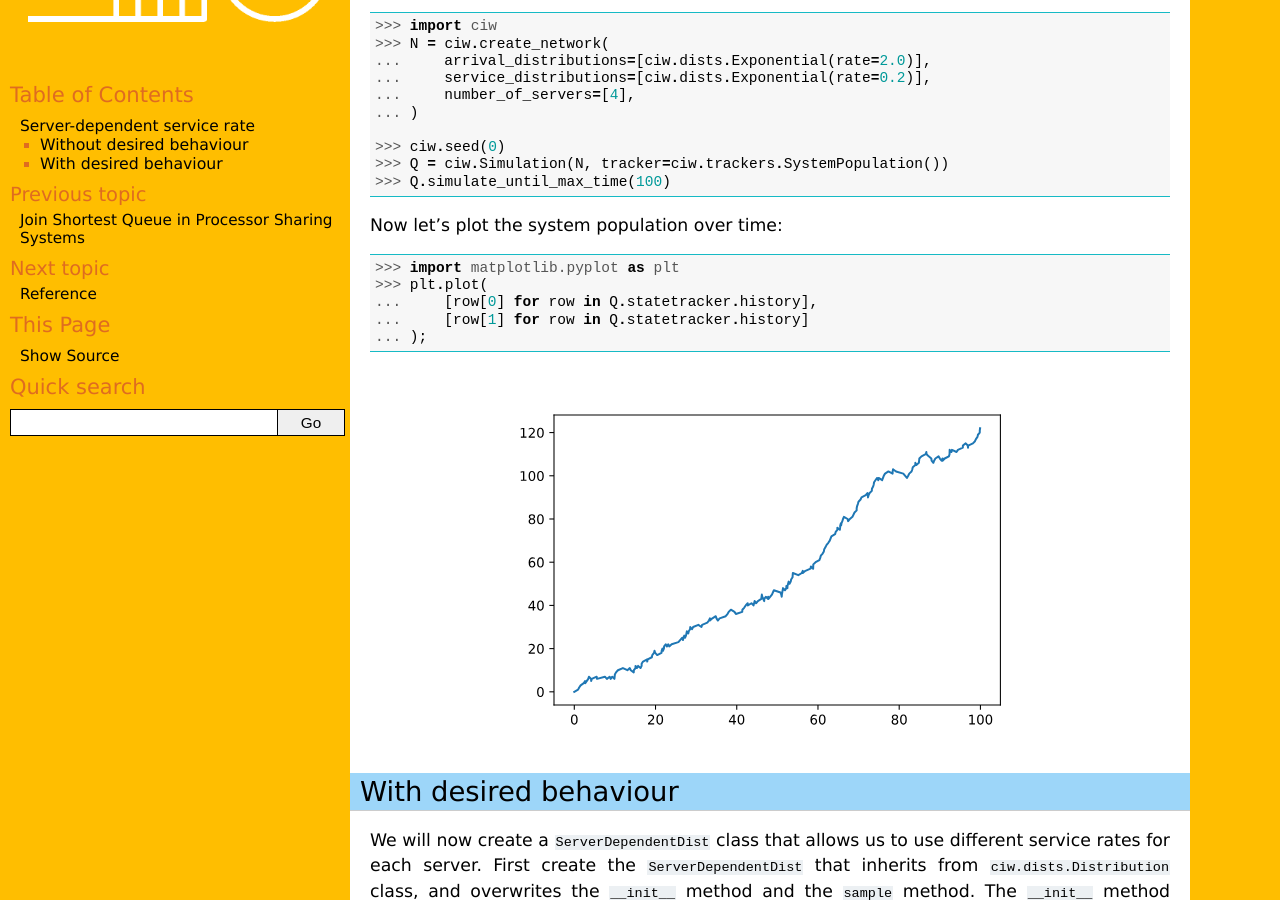
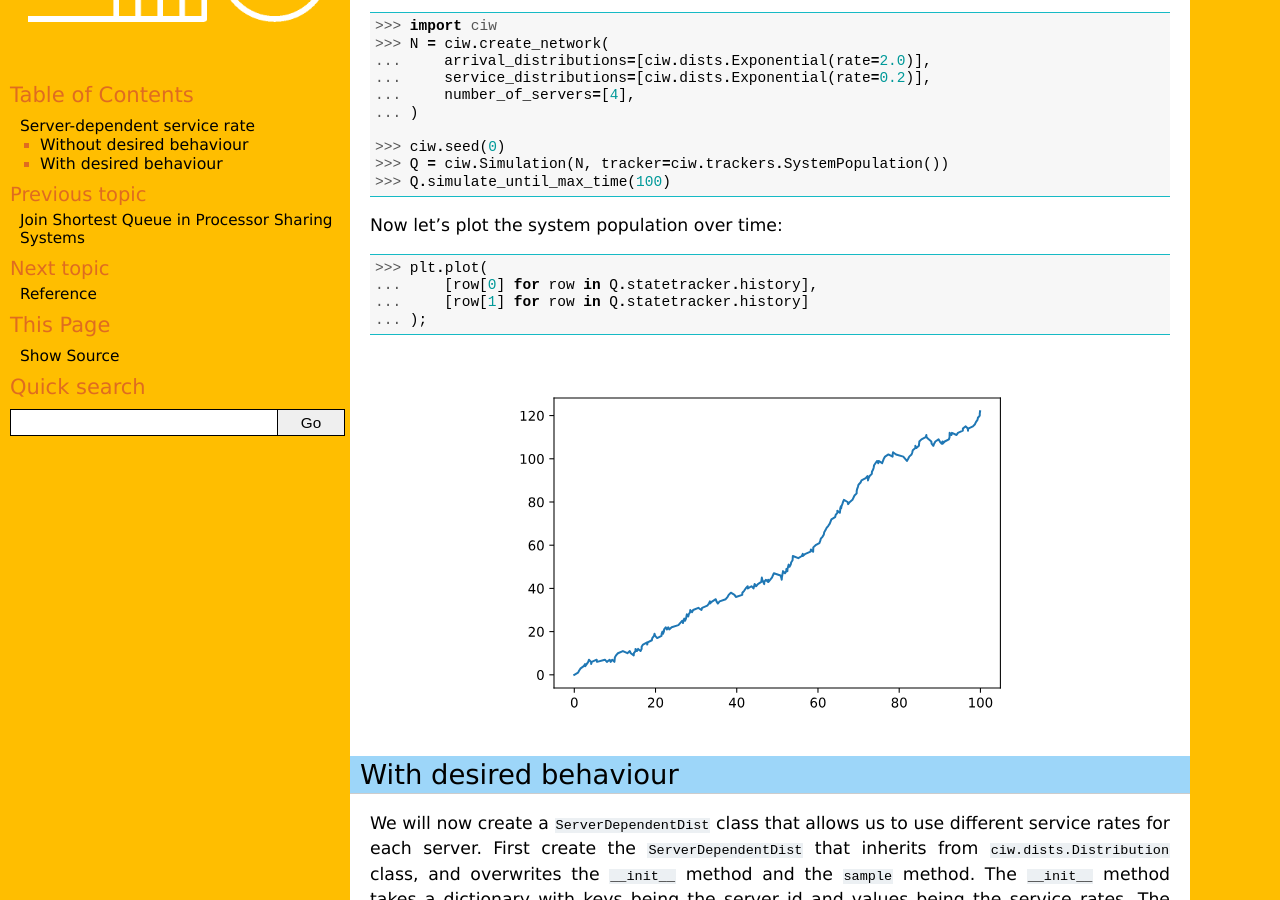
Before and after one commit to CiwPython/Ciw, a Sphinx documentation site: the page built from docs/Guides/behaviour/server_dependent_dist.rst, in a window 1280 px wide and 900 px high, scrolled down 309 px. Built offline with Sphinx 7.4.7, drawn with Linux system fonts in a browser that asks for light colours; pages that are not in the unit, such as notebooks, are missing from menus; some of the changed text lies outside the part shown.

Commit message:
Remove import of matplotlib

```diff
--- a/docs/Guides/behaviour/server_dependent_dist.rst
+++ b/docs/Guides/behaviour/server_dependent_dist.rst
@@ -23,7 +23,6 @@ Here the traffic intensity of the system is greater than one, that is we have cu
 
 Now let's plot the system population over time::
 
-    >>> import matplotlib.pyplot as plt
     >>> plt.plot(
     ...     [row[0] for row in Q.statetracker.history],
     ...     [row[1] for row in Q.statetracker.history]
@@ -80,7 +79,6 @@ Now rerun the same system, telling Ciw to use the new :code:`ServerDependentDist
 
 Now let's plot the system population over time::
 
-    >>> import matplotlib.pyplot as plt
     >>> plt.plot(
     ...     [row[0] for row in Q.statetracker.history],
     ...     [row[1] for row in Q.statetracker.history]
```
